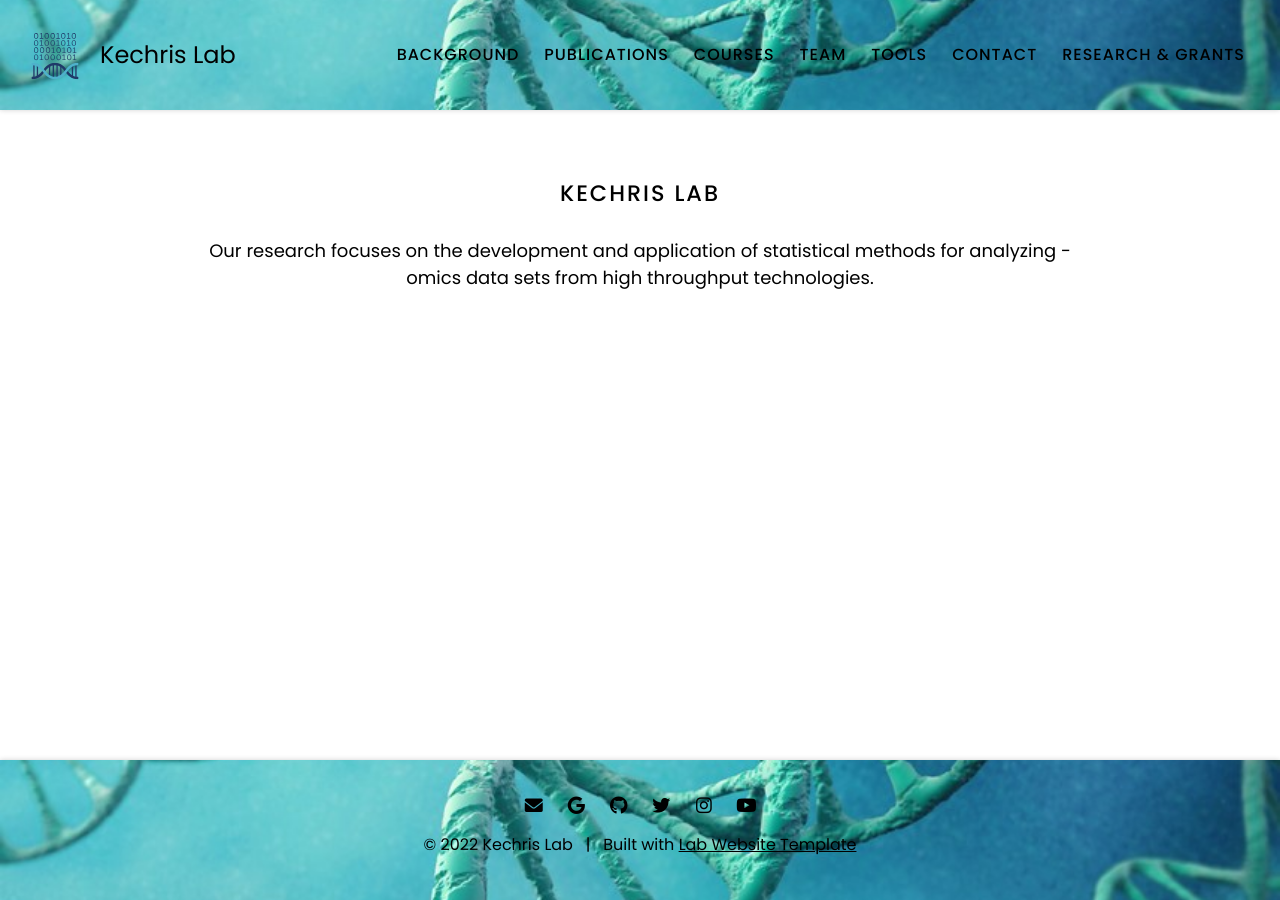
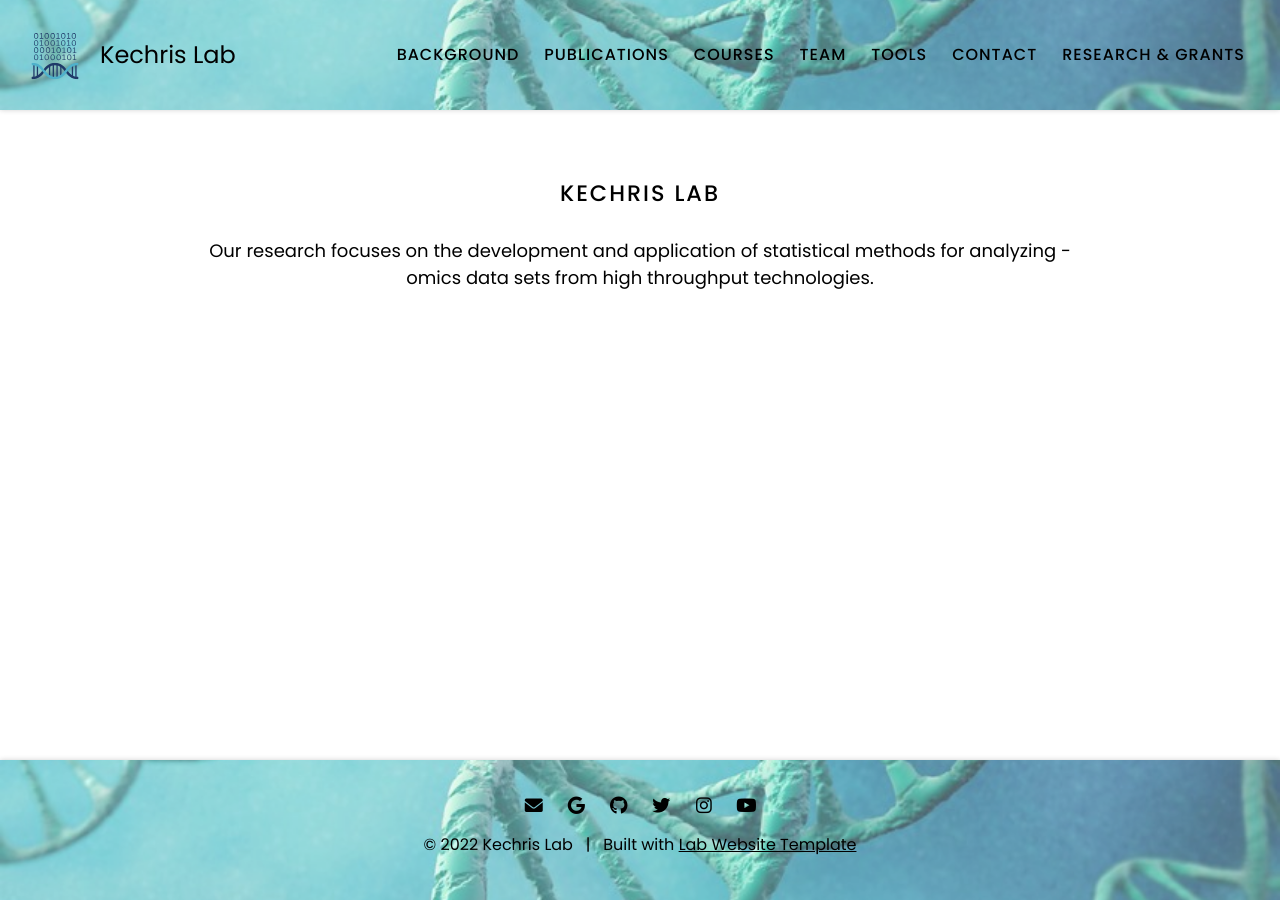
Before and after one commit to KechrisLab/kechrislab.github.io, a Jekyll site: the page built from index.md, in a window 1280 px wide. Built offline with Jekyll 4.4.1, drawn with Linux system fonts in a browser that asks for light colours.

Commit message:
Update background.scss

```diff
--- a/css/background.scss
+++ b/css/background.scss
@@ -20,7 +20,7 @@
     background-size: cover;
     background-repeat: no-repeat;
     background-position: 50% 50%;
-    opacity: 1;
+    opacity: 0.7;
     // filter: blur(5px);
     z-index: -1;
   }
```
